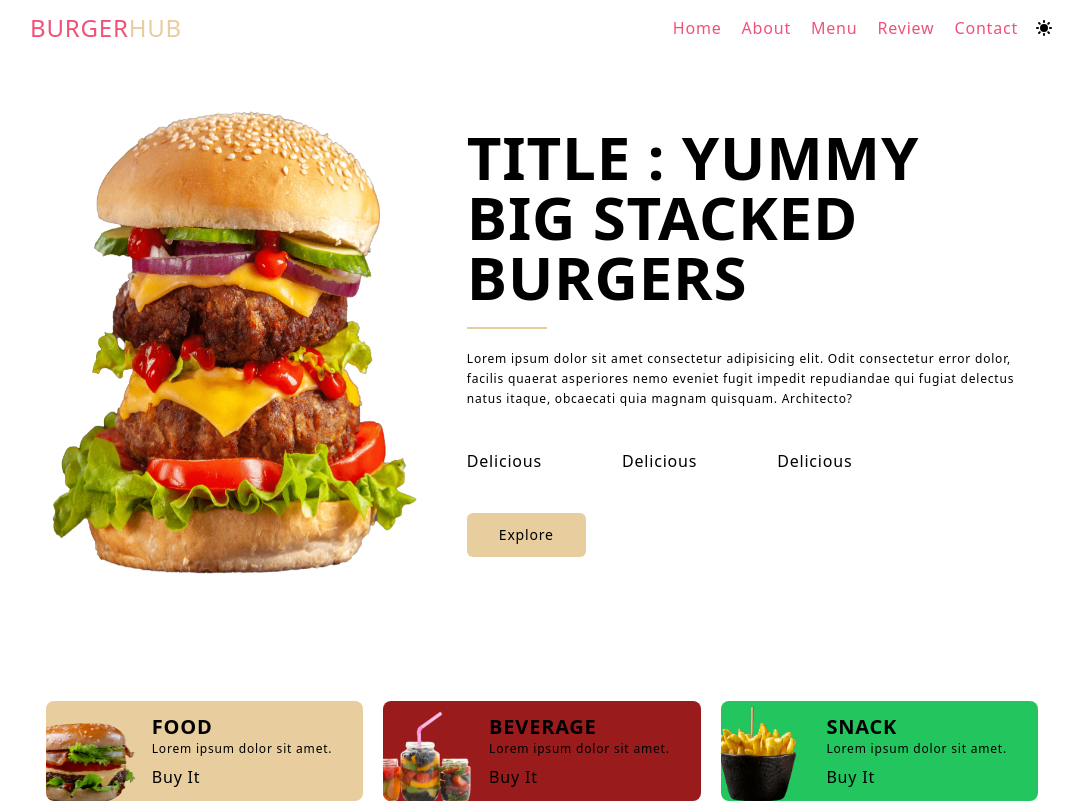
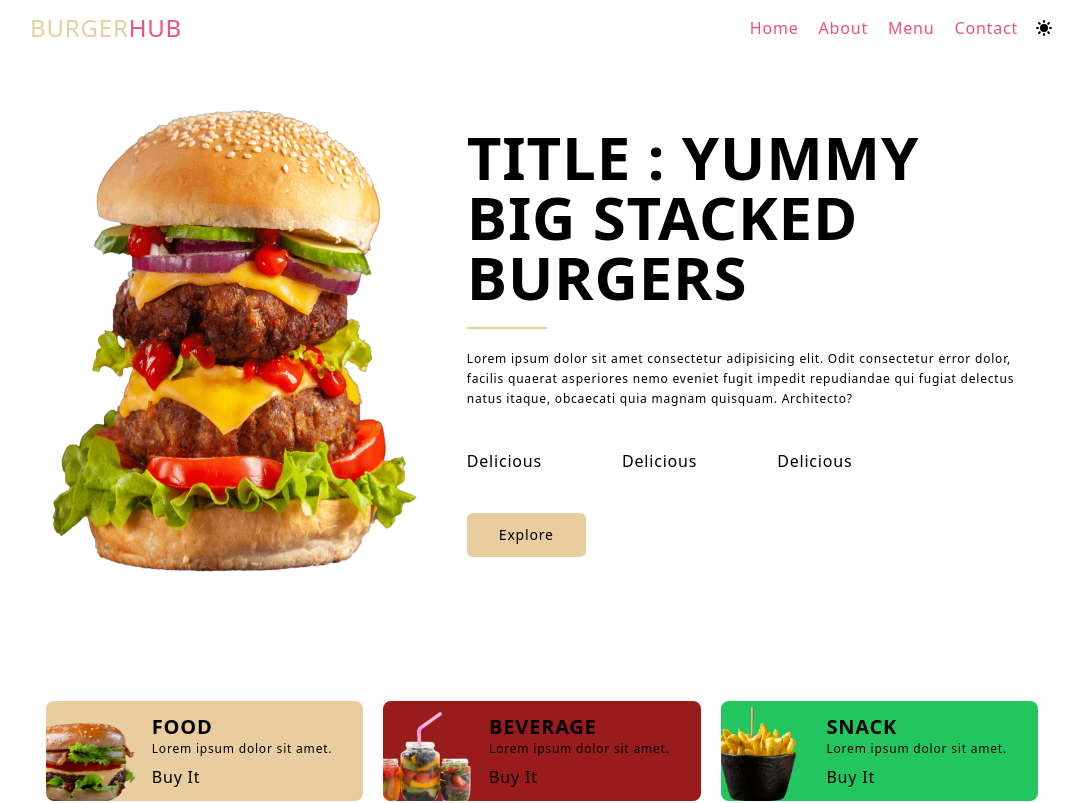
Before and after one commit to sijumoncy/burgerhub, a React (Vite) app: page / in a window 1280 px wide. Shown: the top 803 px of the page, without its empty margins (98-1181 px from the left). Built offline with nearby package versions, Linux system fonts and the light colour scheme.

Commit message:
footer tempalte done

```diff
--- a/src/App.tsx
+++ b/src/App.tsx
@@ -1,6 +1,7 @@
 import About from "./components/About/About";
 import Category from "./components/Category/Category";
 import Contact from "./components/Contact/Contact";
+import Footer from "./components/Footer/Footer";
 import Header from "./components/Header/Header";
 import Hero from "./components/Hero/Hero";
 import Menu from "./components/Menu/Menu";
@@ -9,7 +10,7 @@ import Offers from "./components/Offers/Offers";
 function App() {
 
   return (
-    <>
+    <div className="max-w-[1440px] mx-auto">
       <Header/>
       <Hero/>
       <Category/>
@@ -17,7 +18,8 @@ function App() {
       <Menu/>
       <About/>
       <Contact/>
-    </>
+      <Footer/>
+    </div>
   )
 }
 
--- a/src/components/Category/Category.tsx
+++ b/src/components/Category/Category.tsx
@@ -7,7 +7,7 @@ const cardData = [
     tagline: "Lorem ipsum dolor sit amet.",
     link: "#",
     imgName: "burger1.png",
-    bg:'bg-seconday'
+    bg:'bg-primary'
   },
   {
     id: 2,
--- a/src/components/Contact/Contact.tsx
+++ b/src/components/Contact/Contact.tsx
@@ -6,7 +6,7 @@ const contactData = {
 
 function Contact() {
   return (
-    <section id="contact" className="bg-seconday py-16 | tabM:my-10">
+    <section id="contact" className="bg-primary py-16 | tabM:my-10">
       <div className="container flex flex-col gap-5 | tabM:items-center tabM:flex-row">
         <div className="space-y-4 tabM:flex-1 ">
           <h2 className="main__title text-3xl">{contactData.title}</h2>
--- /dev/null
+++ b/src/components/Footer/Footer.tsx
@@ -0,0 +1,78 @@
+import {HiPhone, HiMail, HiLocationMarker} from 'react-icons/hi'
+import {FaXTwitter, FaFacebookF, FaInstagram} from 'react-icons/fa6'
+
+function Footer() {
+  return (
+    <footer id="footer" className='mt-5'>
+      <div className="container">
+        <ul className="grid grid-col-1 items-start gap-5 pb-5 | tabM:grid-cols-2 | lap:grid-cols-4">
+          <li>
+            <div className="space-y-3">
+              <a href="" className="text-4xl uppercase">
+                <span className="text-primary">Burger</span>
+                <span className="text-secondary">Hub</span>
+              </a>
+              <p className="text-xs">
+                Lorem ipsum dolor sit amet consectetur adipisicing elit. Culpa
+                aspernatur veniam reiciendis iusto tenetur porro. Debitis
+                voluptatum qui.
+              </p>
+            </div>
+          </li>
+          <li>
+            <div className="flex flex-col gap-3">
+              <h3 className="text-lg uppercase font-medium">Support</h3>
+              <a href="text-xs hover:text-seconday">FAQ's</a>
+              <a href="text-xs hover:text-seconday">Privacy Policy</a>
+              <a href="text-xs hover:text-seconday">Terms & Conditions</a>
+              <a href="text-xs hover:text-seconday">Contact</a>
+            </div>
+          </li>
+
+          <li className="space-y-8">
+            <div className="space-y-2">
+                <h3 className="uppercase text-lg font-medium">Contact</h3>
+                <p className="gap-2 flex items-center text-xs">
+                    <HiPhone className="fill-primary text-lg"/>
+                    +91 0012152820
+                </p>
+                <p className="gap-2 flex items-center text-xs">
+                <HiMail className="fill-primary text-lg"/>
+                    info@burgerub.bh
+                </p>
+            </div>
+          </li>
+
+          <li className="space-y-8">
+            <div className="space-y-2">
+                <h3 className="uppercase text-lg font-medium">Address</h3>
+                <p className="gap-2 flex items-center text-xs">
+                    <HiLocationMarker className="fill-primary text-lg"/>
+                    BurgerHub , street 10 , Imagine city.
+                </p>
+            </div>
+          </li>
+
+          <li className="space-y-8">
+            <div className="space-y-2">
+                <h3 className="uppercase text-lg font-medium">Follow Us</h3>
+                <div className='space-x-3 flex'>
+                    {/*facebook, twitter, insta lg cursor seconday hover:*/}
+                    <FaFacebookF className="fill-primary text-lg cursor-pointer hover:scale-110 hover:fill-primary/70"/>
+                    <FaXTwitter className="fill-primary text-lg cursor-pointer hover:scale-110 hover:fill-primary/70"/>
+                    <FaInstagram className="fill-primary text-lg cursor-pointer hover:scale-110 hover:fill-primary/70"/>
+                </div>
+            </div>
+          </li>
+
+        </ul>
+        {/* copy right */}
+        <div className='flex flex-col items-center border-t border-primary pt-5 | tabM:flex-row tabM:justify-center tabM:mt-5'>
+            <p className='para__text'>Copyright © BurgerHub. All right reserved.</p>
+        </div>
+      </div>
+    </footer>
+  );
+}
+
+export default Footer;
--- a/src/components/Menu/Menu.tsx
+++ b/src/components/Menu/Menu.tsx
@@ -207,7 +207,7 @@ function Menu() {
                 <li
                   key={category}
                   className={`btn btn-primary ${
-                    selectedMenu === category ? "bg-seconday" : "bg-black/5"
+                    selectedMenu === category ? "bg-primary" : "bg-black/5"
                   }`}
                   onClick={() => setSelectedMenu(category)}
                 >
@@ -227,7 +227,7 @@ function Menu() {
                 menuItem.category === selectedMenu) && (
                   <li key={menuItem.id} className="group/card cursor-pointer">
                     <div
-                      className="h-56 grid place-items-center bg-black/5 rounded-3xl group-hover/card:bg-seconday ease-linear duration-200
+                      className="h-56 grid place-items-center bg-black/5 rounded-3xl group-hover/card:bg-primary ease-linear duration-200
              | lap:h-40 "
                     >
                       <img
--- a/src/components/Navbar/Navbar.tsx
+++ b/src/components/Navbar/Navbar.tsx
@@ -3,10 +3,9 @@ import { HiMenuAlt1, HiSun, HiX } from "react-icons/hi";
 
 const NavList = [
   { id: 1, name: "Home", link: "#home" },
-  { id: 1, name: "About", link: "#about" },
-  { id: 1, name: "Menu", link: "#menu" },
-  { id: 1, name: "Review", link: "#review" },
-  { id: 1, name: "Contact", link: "#contact" },
+  { id: 2, name: "About", link: "#about" },
+  { id: 3, name: "Menu", link: "#menu" },
+  { id: 4, name: "Contact", link: "#contact" },
 ];
 
 function Navbar() {
@@ -18,16 +17,16 @@ function Navbar() {
       <div className="">
         <a href="#" className="text-2xl uppercase">
           <span className="text-primary">Burger</span>
-          <span className="text-seconday">Hub</span>
+          <span className="text-secondary">Hub</span>
         </a>
       </div>
 
       <div className={`${openNav ? '' : 'hidden'} absolute top-0 left-0 w-full py-14 border-b border-seconday bg-white
         | tabM:block tabM:static tabM:py-0 tabM:border-none tabM:ml-auto tabM:w-auto`}>
-        <ul className="text-primary flex flex-col text-center gap-5 tabM:flex-row">
+        <ul className="text-secondary flex flex-col text-center gap-5 tabM:flex-row">
           {NavList.map((nav) => (
             <li>
-              <a href={nav.link} className="hover:text-primary ease-in duration-200">{nav.name}</a>
+              <a href={nav.link} className="hover:text-secondary/50 ease-in duration-200">{nav.name}</a>
             </li>
           ))}
         </ul>
--- a/src/index.css
+++ b/src/index.css
@@ -21,7 +21,7 @@
         @apply inline-block text-sm py-3 px-8 text-center cursor-pointer rounded-md ease-linear duration-200;
   }
   .btn-primary{
-    @apply text-black bg-seconday hover:opacity-75;
+    @apply text-black bg-primary hover:opacity-75;
   }
 }
 
@@ -45,7 +45,7 @@
     }
 
     .seperator {
-        @apply w-20 h-[2px] bg-seconday my-5;
+        @apply w-20 h-[2px] bg-primary my-5;
     }
 
 }
--- a/tailwind.config.js
+++ b/tailwind.config.js
@@ -20,8 +20,8 @@ export default {
     },
     extend: {
       colors:{
-        primary:'#f05179',
-        seconday:'#e8cd9e',
+        primary:'#e8cd9e',
+        secondary:'#f05179',
         textPara:'##9f9597',
       },
       keyframes:{
```
